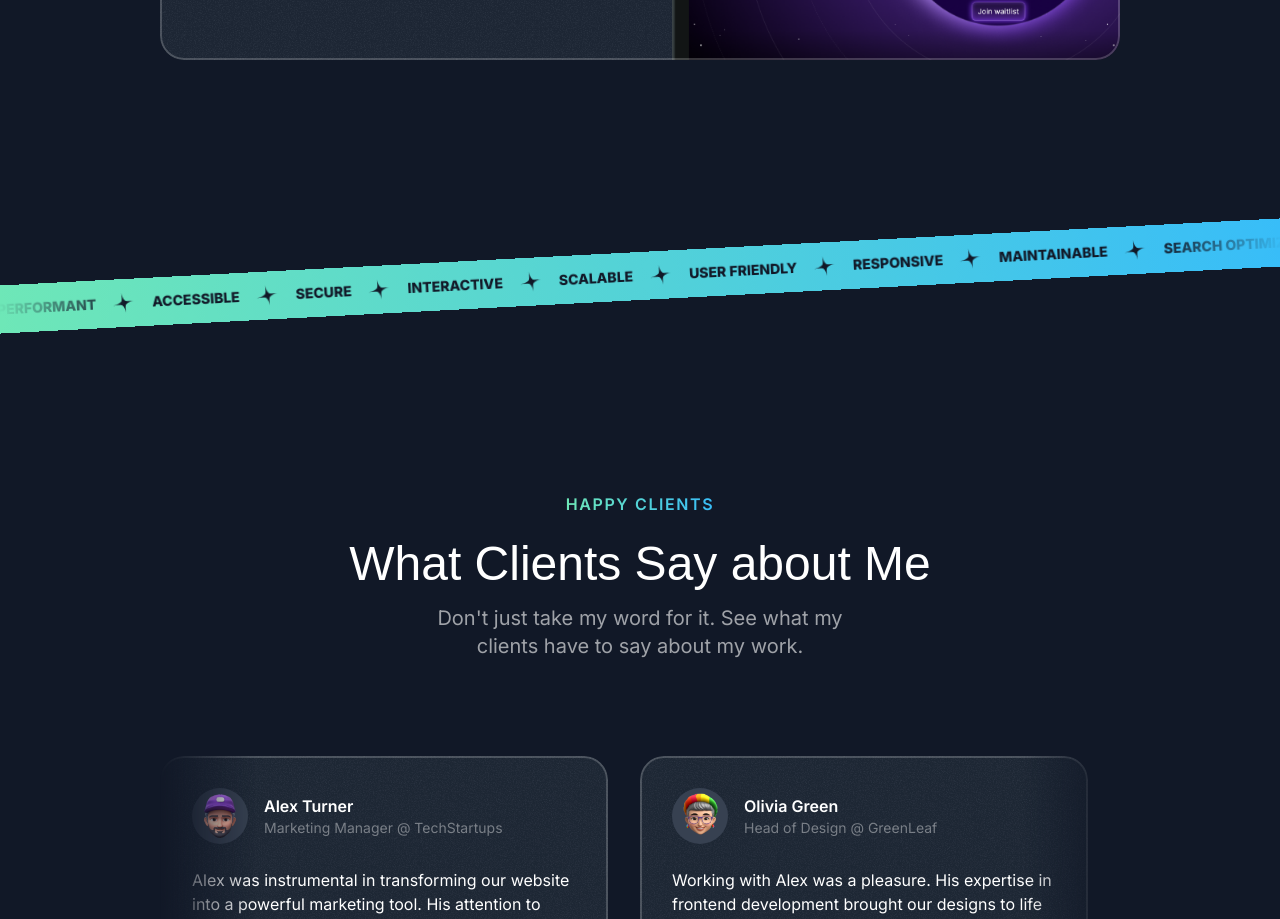
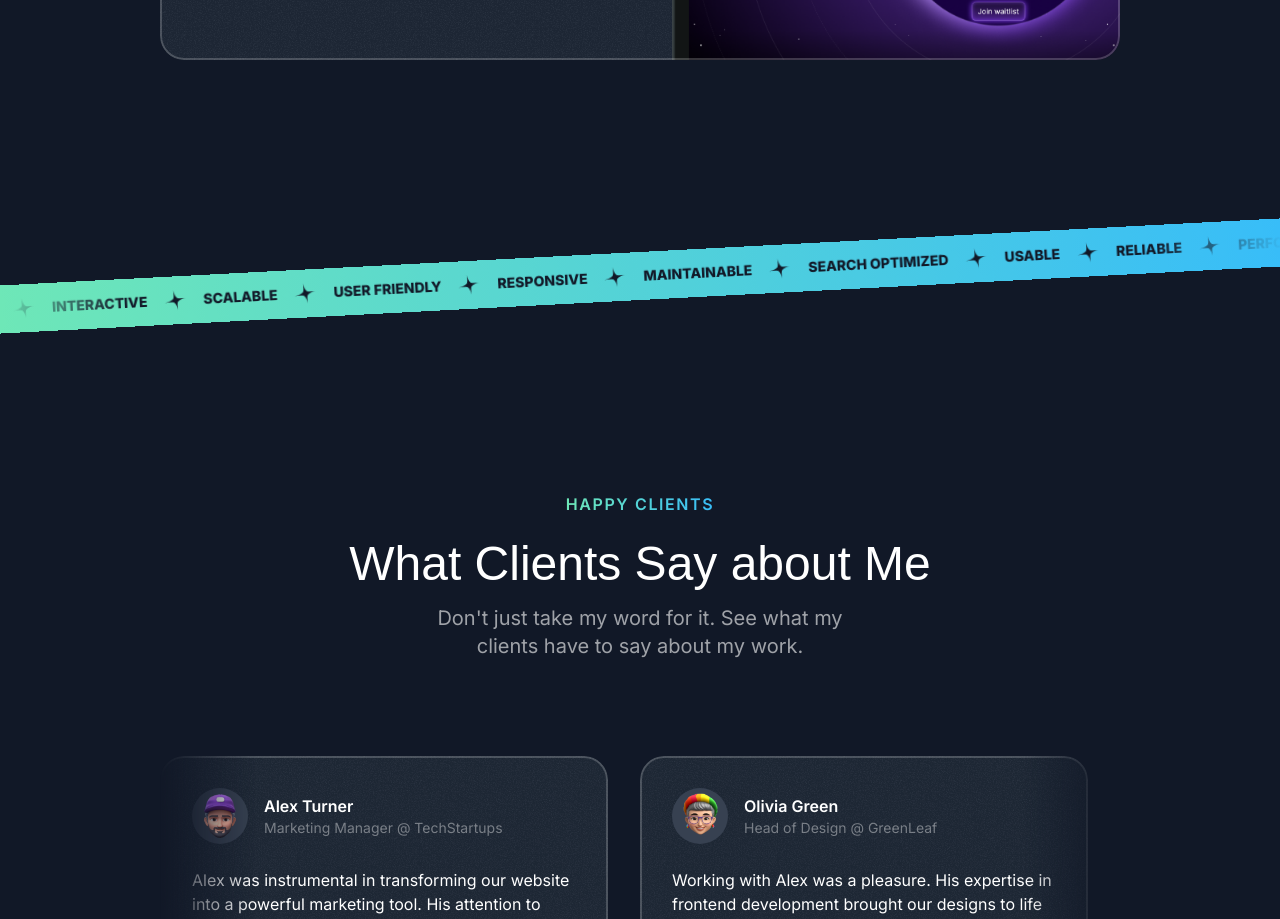
Before and after one commit to saaranganand/website, a Next.js app: page / in a window 1280 px wide. Shown: the part 2800-3719 px from the top of the page. Built offline with nearby package versions, Linux system fonts and the light colour scheme; a web font is replaced by a local one.

Commit message:
tape animation

```diff
--- a/src/sections/Tape.tsx
+++ b/src/sections/Tape.tsx
@@ -1,4 +1,5 @@
-import StarIcon from '@/assets/icons/star.svg';
+import StarIcon from "@/assets/icons/star.svg";
+import { Fragment } from "react/jsx-runtime";
 
 const words = [
   "Performant",
@@ -11,20 +12,26 @@
   "Maintainable",
   "Search Optimized",
   "Usable",
-  "Reliable"
+  "Reliable",
 ];
 
 export const TapeSection = () => {
   return (
-    <div className='py-16 lg:py-24 overflow-x-clip'>
-      <div className='bg-gradient-to-r from-emerald-300 to-sky-400 -rotate-3 -mx-1'>
-        <div className='flex [mask-image:linear-gradient(to_right,transparent,black_10%,black_90%,transparent)]'>
-          <div className="flex flex-none gap-4 py-3">
-            {words.map(word => (
-              <div key={word} className='inline-flex gap-4 items-center'>
-                <span className='text-gray-900 uppercase font-extrabold text-sm'>{word}</span>
-                <StarIcon className='size-6 text-gray-900 -rotate-12' />
-              </div>
+    <div className="py-16 lg:py-24 overflow-x-clip">
+      <div className="bg-gradient-to-r from-emerald-300 to-sky-400 -rotate-3 -mx-1">
+        <div className="flex [mask-image:linear-gradient(to_right,transparent,black_10%,black_90%,transparent)]">
+          <div className="flex flex-none gap-4 pr-4 py-3 animate-move-left [animation-duration:30s]">
+            {[...new Array(2)].fill(0).map((_, idx) => (
+              <Fragment key={idx}>
+                {words.map((word) => (
+                  <div key={word} className="inline-flex gap-4 items-center">
+                    <span className="text-gray-900 uppercase font-extrabold text-sm">
+                      {word}
+                    </span>
+                    <StarIcon className="size-6 text-gray-900 -rotate-12" />
+                  </div>
+                ))}
+              </Fragment>
             ))}
           </div>
         </div>
--- a/tailwind.config.ts
+++ b/tailwind.config.ts
@@ -26,7 +26,8 @@
         serif: 'var(--font-serif)'
       },
       animation: {
-        'ping-large': "ping-large 1s ease-in-out infinite"
+        'ping-large': "ping-large 1s ease-in-out infinite",
+        'move-left': 'move-left 1s linear infinite',
       },
       keyframes: {
         'ping-large': {
@@ -34,9 +35,17 @@
             transform: 'scale(3)',
             opacity: '0'
           }
+        },
+        'move-left': {
+          '0%': {
+            transform: 'translateX(0%)'
+          },
+          '100%': {
+            transform: 'translateX(-50%)'
+          }
         }
       }
-    },
+    }
   },
   plugins: [],
 };
```
